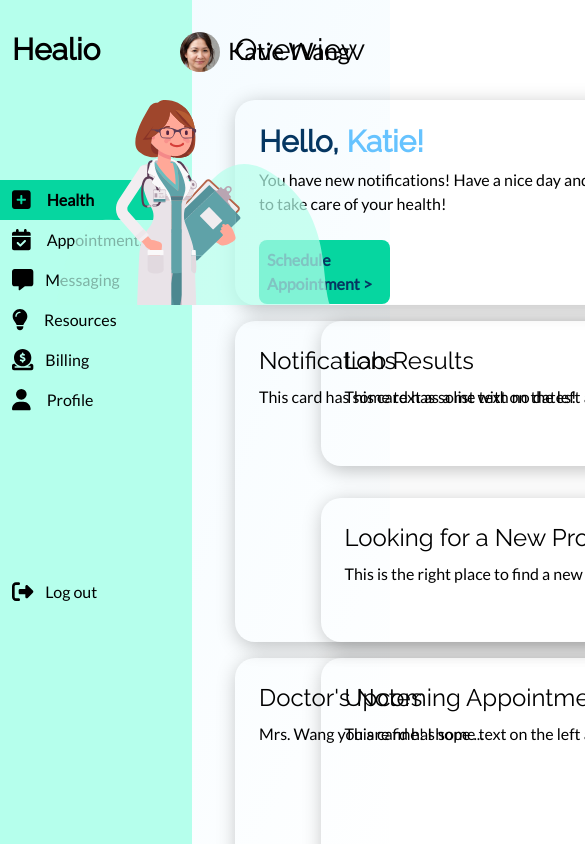
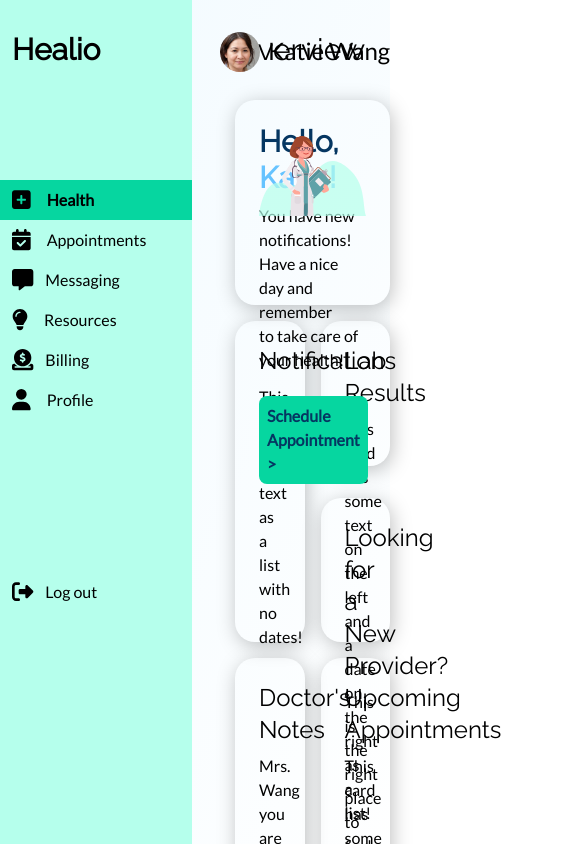
Before and after one commit to Jasonxu5/Healio, a React (Create React App) app: page / in a window 390 px wide. Shown: the top 844 px of the page, 585 px wide, since content can reach past the window. Built offline with nearby package versions, Linux system fonts and the light colour scheme.

Commit message:
fixed all responsive issues for now

```diff
--- a/src/Health.js
+++ b/src/Health.js
@@ -23,9 +23,9 @@ export default function Health() {
     // "absolute left-[235px]"
     return (
         <div className="flex flex-col">
-            <header className="flex py-8 pl-[235px]">
+            <header className="relative py-8 pl-[235px]">
                 <p className="font-heading text-3xl">Overview</p>
-                <div className="absolute right-[40px]">
+                <div className="absolute bottom-[20px] right-0">
                     <img className="rounded-full inline w-10 h-10 mb-2" src={katie} alt="Katie Wang" />
                     <p className="inline text-2xl ml-2">Katie Wang</p>
                 </div>
@@ -54,7 +54,7 @@ function HealthCards(props) {
             body = <CardHasList hasDateOnRight={true} />;
         }
         return <SingleHealthCard title={cardTitle} body={body} count={index} user={user} key={cardTitle} />;
-    });
+    }); // additional rule to try: auto-rows-[minmax(min-content, max-content)]
     return (
         <div className="grid grid-cols-2 pl-[235px] gap-4">
             {healthInfoCards}
@@ -67,13 +67,13 @@ function CardHasImage(props) {
 
     if (isIntro) {
         return (
-            <div className="">
+            <div className="relative">
                 <p className="pt-2">You have new notifications! Have a nice day and remember</p>
                 <p>to take care of your health!</p>
                 <div className="mt-6 text-dark-blue">
                     <Link className="absolute p-2 font-semibold bg-dark-green rounded-lg" to='/appointments'>Schedule Appointment {'>'}</Link>
                 </div>
-                <img className="absolute top-[100px] right-[60px]" src={doctor} alt="Doctor Clip Art" />
+                <img className="absolute top-[-60px] right-0" src={doctor} alt="Doctor Clip Art" />
             </div>
         );
     } else {
@@ -95,31 +95,10 @@ function CardHasList(props) {
 function SingleHealthCard(props) {
     const { title, body, count, user } = props;
 
-    // let leftPxSize;
-    // let topPxSize;
     let introCardOnGrid;
     let stackSmallCards;
-    let widthPxSize;
     let heightPxSize;
     let headerStyle;
-
-    // // Position card based on left anchors
-    // if (count <= 1 || count === 4) {
-    //     leftPxSize = ''; // 'left-[235px] '
-    // } else {
-    //     leftPxSize = ''; // 'left-[836px] '
-    // }
-
-    // // Position card based on top anchors
-    // if (count === 0) {
-    //     topPxSize = ''; // 'top-[106px] '
-    // } else if (count < 3) {
-    //     topPxSize = ''; // 'top-[352px] '
-    // } else if (count < 4) {
-    //     topPxSize = ''; // 'top-[528px] '
-    // } else {
-    //     topPxSize = ''; // 'top-[705px] '
-    // }
 
     // Place intro card on the top
     if (count === 0) {
@@ -135,12 +114,6 @@ function SingleHealthCard(props) {
         stackSmallCards = 'row-start-2 col-start 2 col-end-[-1] self-end ';
     } else {
         stackSmallCards = '';
-    }
-    // Determine card width based on position
-    if (count === 0) {
-        widthPxSize = 'w-[1170px] ';
-    } else {
-        widthPxSize = 'w-[569px] ';
     }
 
     // Determine card height based on position
@@ -167,7 +140,7 @@ function SingleHealthCard(props) {
         headerStyle = <h2 className='font-heading text-2xl'>{title}</h2>
     }
     return (
-        <div className={"p-6 " + introCardOnGrid + stackSmallCards + widthPxSize + heightPxSize + "bg-white shadow-[2px_4px_20px_rgba(0,0,0,0.25)] rounded-[20px]"}>
+        <div className={"p-6 " + introCardOnGrid + stackSmallCards + " w-full " + heightPxSize + "bg-white shadow-[2px_4px_20px_rgba(0,0,0,0.25)] rounded-[20px]"}>
             {headerStyle}
             {body}
         </div>
```
